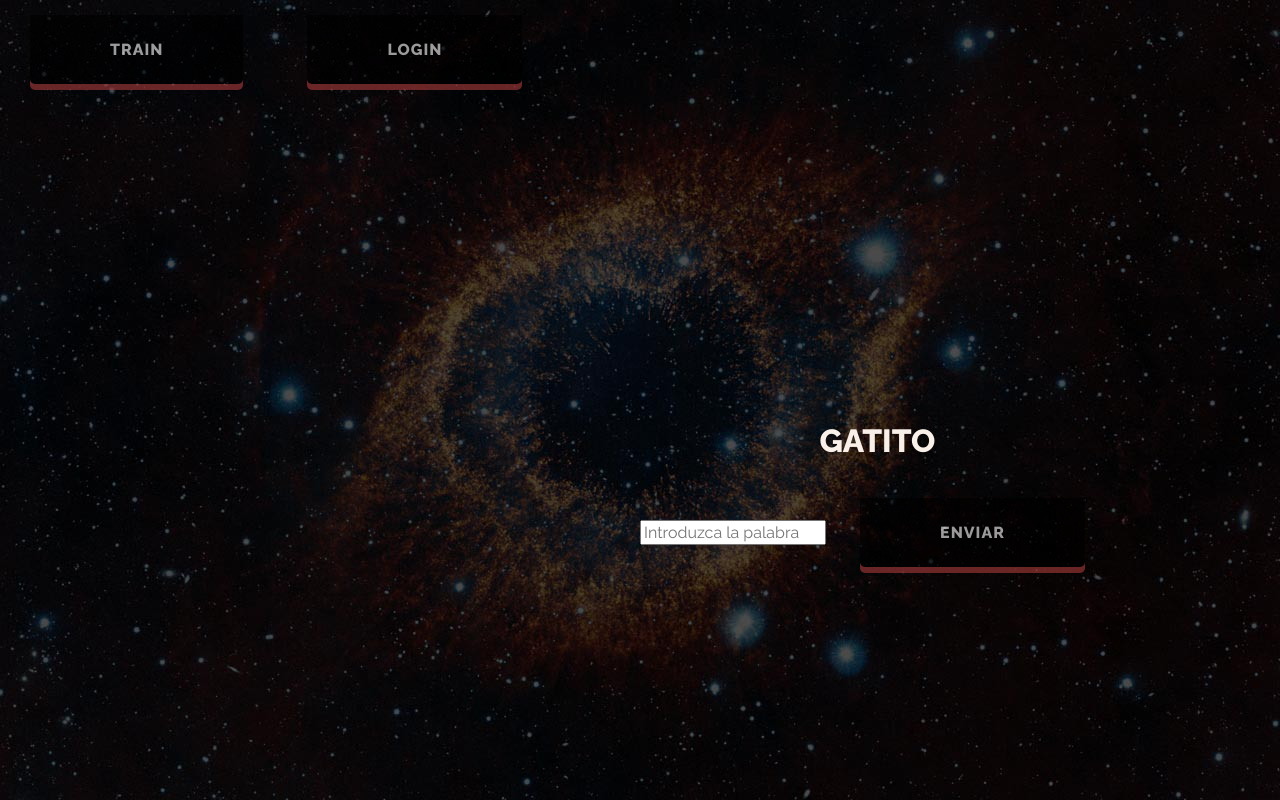
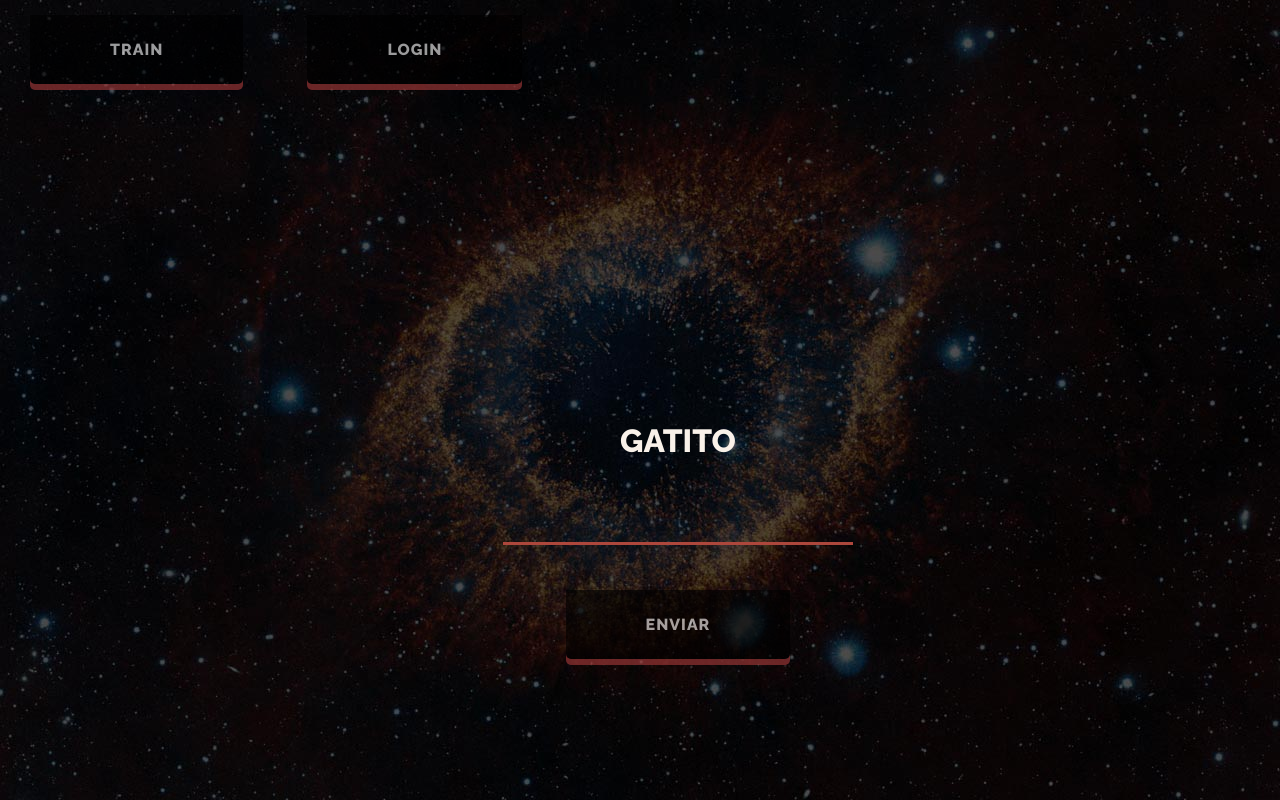
Before and after one commit to cristhro/MachineLearning_PasswordRecognicer, a Flask app: page /autenticacion in a window 1280 px wide. Run offline with Flask 2, Linux system fonts and the light colour scheme; some libraries are stand-ins or nearby versions.

Commit message:
MOD style

```diff
--- a/index.py
+++ b/index.py
@@ -111,7 +111,7 @@ def siguiente_palabra():
 
     objeto = {}
     usuario = 'Jesus'
-    numPalabra = request.form['numPalabra']
+    numPalabra = int(request.form['numPalabra'])
     palabras = doc_palabras.find()
     docPalabra = doc_palabras.find_one({'numPalabra': int(numPalabra)})
     palabra = docPalabra['palabra']
--- a/static/css/component.css
+++ b/static/css/component.css
@@ -131,5 +131,150 @@
 	color: #f9f1e9;
 	text-align: center;
 	top: 50%;
-	left: 50%;
+	left: 30%;
 }
+
+
+
+
+.input {
+	position: relative;
+	z-index: 1;
+	display: inline-block;
+	margin: 1em;
+	max-width: 350px;
+	width: calc(100% - 2em);
+	vertical-align: top;
+}
+
+.input__field {
+	position: relative;
+	display: block;
+	float: right;
+	padding: 0.8em;
+	width: 60%;
+	border: none;
+	border-radius: 0;
+	background: #f0f0f0;
+	color: #aaa;
+	font-weight: bold;
+	font-family: "Helvetica Neue", Helvetica, Arial, sans-serif;
+	-webkit-appearance: none; /* for box shadows to show on iOS */
+}
+
+.input__field:focus {
+	outline: none;
+}
+
+.input__label {
+	display: inline-block;
+	float: right;
+	padding: 0 1em;
+	width: 40%;
+	color: #6a7989;
+	font-weight: bold;
+	font-size: 70.25%;
+	-webkit-font-smoothing: antialiased;
+    -moz-osx-font-smoothing: grayscale;
+	-webkit-touch-callout: none;
+	-webkit-user-select: none;
+	-khtml-user-select: none;
+	-moz-user-select: none;
+	-ms-user-select: none;
+	user-select: none;
+}
+
+.input__label-content {
+	position: relative;
+	display: block;
+	padding: 1.6em 0;
+	width: 100%;
+}
+
+.graphic {
+	position: absolute;
+	top: 0;
+	left: 0;
+	fill: none;
+}
+
+.icon {
+	color: #ddd;
+	font-size: 150%;
+}
+
+/* Yoko */
+.input__field--yoko {
+	z-index: 10;
+	width: 100%;
+	background: transparent;
+	color: #f5f5f5;
+	opacity: 0;
+	-webkit-transition: opacity 0.3s;
+	transition: opacity 0.3s;
+}
+
+.input__label--yoko {
+	position: relative;
+	width: 100%;
+	color: #eee;
+	text-align: left;
+}
+
+.input__label--yoko::before {
+	content: '';
+	position: absolute;
+	bottom: 100%;
+	left: 0;
+	width: 100%;
+	height: 4em;
+	background: #c5564a;
+	-webkit-transform: perspective(1000px) rotate3d(1, 0, 0, 90deg);
+	transform: perspective(1000px) rotate3d(1, 0, 0, 90deg);
+	-webkit-transform-origin: 50% 100%;
+	transform-origin: 50% 100%;
+	-webkit-transition: -webkit-transform 0.3s;
+	transition: transform 0.3s;
+}
+
+.input__label--yoko::after {
+	content: '';
+	position: absolute;
+	top: 0;
+	left: 0;
+	width: 100%;
+	height: 0.25em;
+	background: #ad473c;
+	-webkit-transform-origin: 50% 0%;
+	transform-origin: 50% 0%;
+	-webkit-transition: -webkit-transform 0.3s;
+	transition: transform 0.3s;
+}
+
+.input__label-content--yoko {
+	padding: 0.75em 0;
+}
+
+.input__field--yoko:focus,
+.input--filled .input__field--yoko {
+	opacity: 1;
+	-webkit-transition-delay: 0.3s;
+	transition-delay: 0.3s;
+}
+
+.input__field--yoko:focus + .input__label--yoko::before,
+.input--filled .input__label--yoko::before {
+	-webkit-transform: perspective(1000px) rotate3d(1, 0, 0, 0deg);
+	transform: perspective(1000px) rotate3d(1, 0, 0, 0deg);
+}
+
+.input__field--yoko:focus + .input__label--yoko,
+.input--filled .input__label--yoko {
+	pointer-events: none;
+}
+
+.input__field--yoko:focus + .input__label--yoko::after,
+.input--filled .input__label--yoko::after {
+	-webkit-transform: perspective(1000px) rotate3d(1, 0, 0, -90deg);
+	transform: perspective(1000px) rotate3d(1, 0, 0, -90deg);
+}
--- a/templates/autenticacion.html
+++ b/templates/autenticacion.html
@@ -7,7 +7,15 @@
 			<p><input id="id_t0" type = "hidden" name = "t0" value = {{t0}} /></p>
 			<!-- END Tiempo  -->
 				<span><h1 for="q1">{{palabra}}</h1></span>
-				<input id="id_palabra" name="clave" type="text" placeholder="Introduzca la palabra" />
+
+				<span class="input input--minoru">
+					<input class="input__field input__field--yoko" type="text" id="id_palabraLeida"  name="palabraLeida" />
+					<label class="input__label input__label--yoko" for="input-16">
+						<span class="input__label-content input__label-content--yoko"></span>
+					</label>
+				</span>
+
+
 				<button type="submit" class="btn btn-2 btn-2b ">Enviar</button>
 		</form><!-- /simform -->
 	</div>
```
Also changed, not shown: templates/entrenamiento.html (+12 -7 lines).
